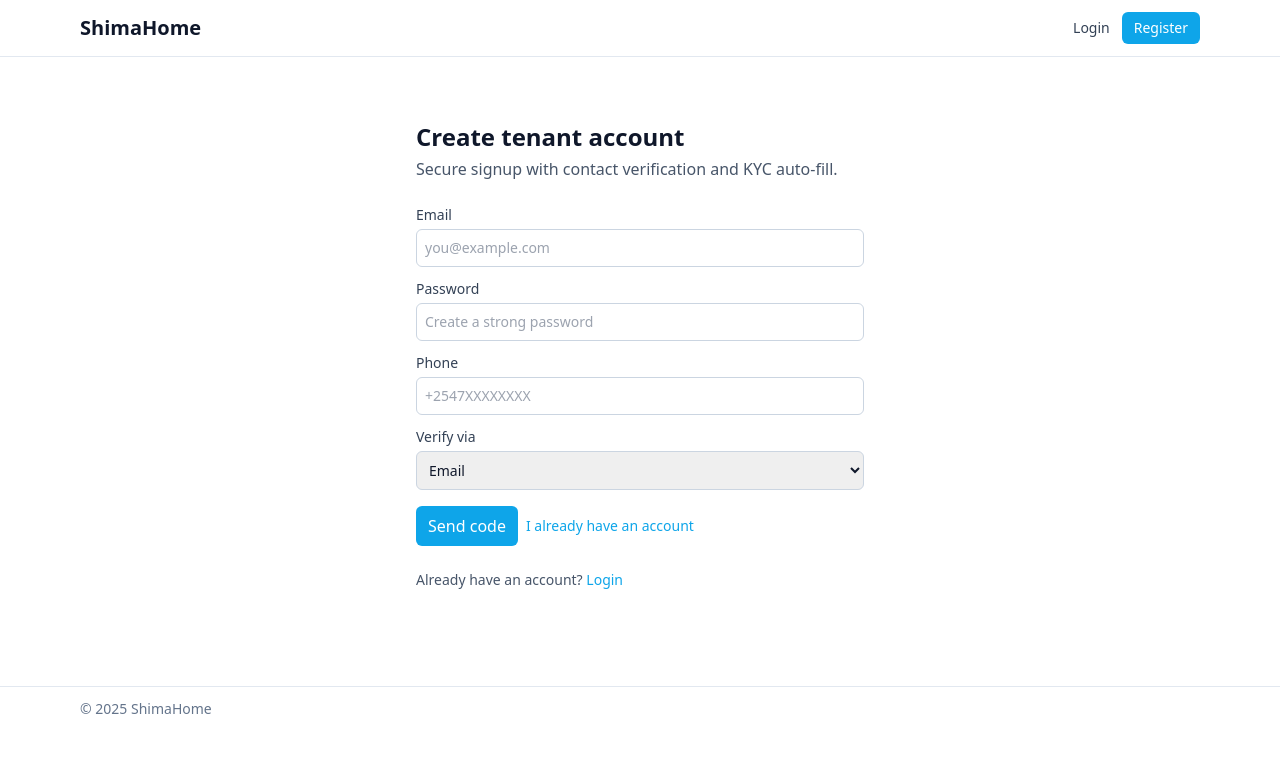
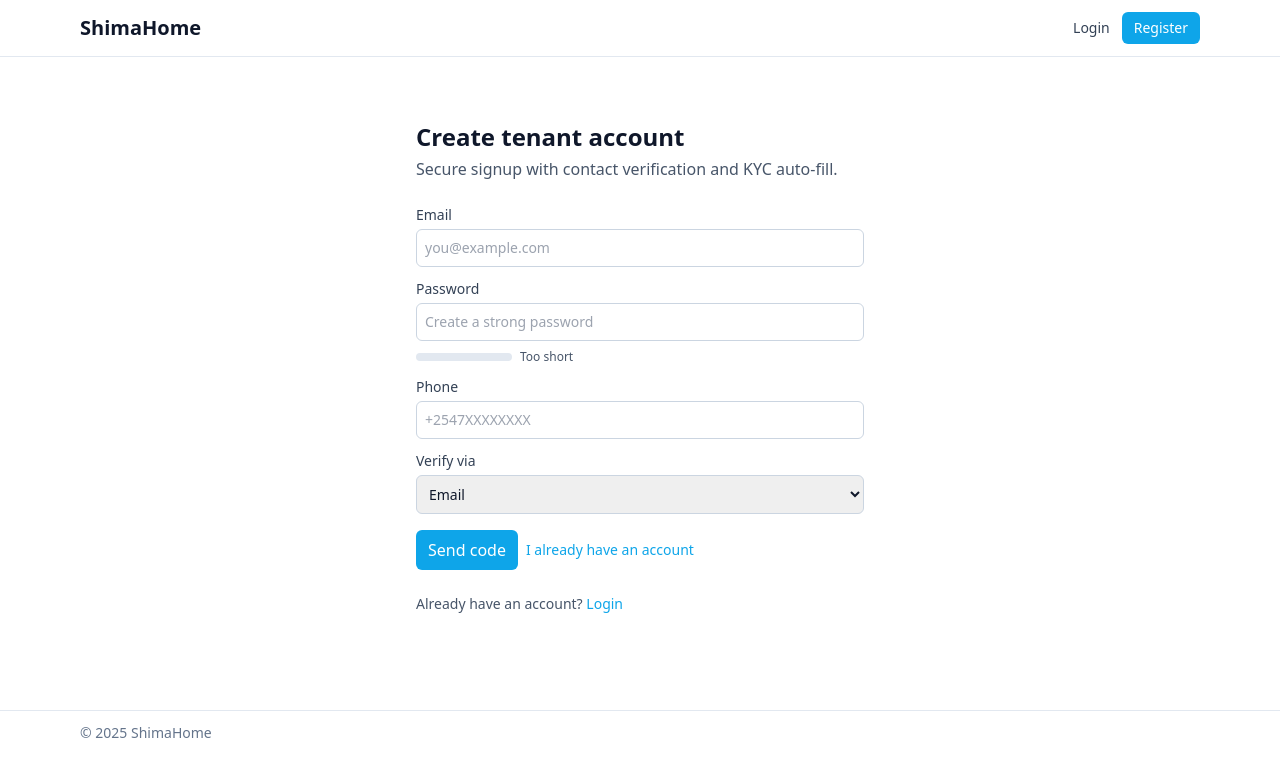
Before and after one commit to shimaness/ShimaHome, a Next.js app in the folder apps/web/: page /register in a window 1280 px wide. Shown: the top 776 px of the page. Built offline with nearby package versions, Linux system fonts and the light colour scheme; no server answers.

Commit message:
feat(auth): tenant signup wizard with OTP + KYC mock and UX enhancements

```diff
--- a/apps/web/app/register/page.tsx
+++ b/apps/web/app/register/page.tsx
@@ -6,6 +6,7 @@ export default function RegisterPage() {
   const [step, setStep] = useState<1 | 2 | 3 | 4>(1);
   const [loading, setLoading] = useState(false);
   const [error, setError] = useState<string | null>(null);
+  const [info, setInfo] = useState<string | null>(null);
 
   // Step 1: basic creds + contact
   const [email, setEmail] = useState('');
@@ -13,6 +14,7 @@ export default function RegisterPage() {
   const [phone, setPhone] = useState('');
   const [channel, setChannel] = useState<'email' | 'phone'>('email');
   const [challengeId, setChallengeId] = useState('');
+  const [resendIn, setResendIn] = useState(0);
 
   // Step 2: OTP
   const [otp, setOtp] = useState('');
@@ -23,9 +25,49 @@ export default function RegisterPage() {
   const [residence, setResidence] = useState('');
   const [dob, setDob] = useState('');
 
+  function validateEmail(v: string) {
+    return /^[^\s@]+@[^\s@]+\.[^\s@]+$/.test(v);
+  }
+
+  function phoneLooksValid(v: string) {
+    return v === '' || /^\+?[0-9\-\s]{9,15}$/.test(v);
+  }
+
+  function passwordScore(v: string) {
+    let score = 0;
+    if (v.length >= 8) score++;
+    if (/[A-Z]/.test(v)) score++;
+    if (/[a-z]/.test(v)) score++;
+    if (/[0-9]/.test(v)) score++;
+    if (/[^A-Za-z0-9]/.test(v)) score++;
+    return Math.min(score, 5);
+  }
+
+  const passScore = passwordScore(password);
+  const passLabel = ['Too short', 'Weak', 'Fair', 'Good', 'Strong'][Math.max(0, passScore - 1)] || 'Too short';
+  const passBar = ['bg-red-500','bg-orange-500','bg-yellow-500','bg-lime-500','bg-emerald-600'][Math.max(0, passScore - 1)] || 'bg-red-500';
+
   async function sendOtp(e: React.FormEvent) {
     e.preventDefault();
-    setError(null); setLoading(true);
+    setError(null); setInfo(null);
+    // client validation
+    if (!validateEmail(email)) {
+      setError('Enter a valid email address.');
+      return;
+    }
+    if (passScore < 3) {
+      setError('Use a stronger password (8+ chars, mix of cases, numbers, and a symbol).');
+      return;
+    }
+    if (channel === 'phone' && !phone) {
+      setError('Enter your phone number or switch verification channel.');
+      return;
+    }
+    if (!phoneLooksValid(phone)) {
+      setError('Phone number format looks invalid.');
+      return;
+    }
+    setLoading(true);
     try {
       const res = await fetch('/api/verify/send-otp', {
         method: 'POST',
@@ -35,6 +77,14 @@ export default function RegisterPage() {
       const data = await res.json();
       if (!res.ok || !data.challengeId) throw new Error(data?.error || 'Failed to send code');
       setChallengeId(data.challengeId);
+      setInfo('Verification code sent. It may take a few seconds to arrive.');
+      setResendIn(30);
+      const timer = setInterval(() => {
+        setResendIn((s) => {
+          if (s <= 1) { clearInterval(timer); return 0; }
+          return s - 1;
+        });
+      }, 1000);
       setStep(2);
     } catch (err: any) {
       setError(err.message || 'Failed to send code');
@@ -45,7 +95,7 @@ export default function RegisterPage() {
 
   async function confirmOtp(e: React.FormEvent) {
     e.preventDefault();
-    setError(null); setLoading(true);
+    setError(null); setInfo(null); setLoading(true);
     try {
       const res = await fetch('/api/verify/confirm-otp', {
         method: 'POST',
@@ -54,6 +104,7 @@ export default function RegisterPage() {
       });
       const data = await res.json();
       if (!res.ok || !data.verified) throw new Error(data?.error || 'Invalid code');
+      setInfo('Contact verified. Continue with your details.');
       setStep(3);
     } catch (err: any) {
       setError(err.message || 'Invalid code');
@@ -84,7 +135,7 @@ export default function RegisterPage() {
 
   async function finalizeSignup(e: React.FormEvent) {
     e.preventDefault();
-    setError(null); setLoading(true);
+    setError(null); setInfo(null); setLoading(true);
     try {
       const res = await fetch('/api/auth/register', {
         method: 'POST',
@@ -118,15 +169,21 @@ export default function RegisterPage() {
           <div className="grid gap-3">
             <label className="block text-sm">
               <span className="text-slate-700">Email</span>
-              <input value={email} onChange={(e) => setEmail(e.target.value)} type="email" required className="mt-1 w-full rounded-md border border-slate-300 p-2" placeholder="you@example.com" />
+              <input value={email} onChange={(e) => setEmail(e.target.value)} type="email" required className={`mt-1 w-full rounded-md border p-2 ${email && !validateEmail(email) ? 'border-red-300' : 'border-slate-300'}`} placeholder="you@example.com" />
             </label>
             <label className="block text-sm">
               <span className="text-slate-700">Password</span>
               <input value={password} onChange={(e) => setPassword(e.target.value)} type="password" required className="mt-1 w-full rounded-md border border-slate-300 p-2" placeholder="Create a strong password" />
+              <div className="mt-2 flex items-center gap-2">
+                <div className="h-2 w-24 rounded bg-slate-200 overflow-hidden">
+                  <div className={`h-full ${passBar}`} style={{ width: `${(passScore/5)*100}%` }} />
+                </div>
+                <span className="text-xs text-slate-600">{passLabel}</span>
+              </div>
             </label>
             <label className="block text-sm">
               <span className="text-slate-700">Phone</span>
-              <input value={phone} onChange={(e) => setPhone(e.target.value)} type="tel" className="mt-1 w-full rounded-md border border-slate-300 p-2" placeholder="+2547XXXXXXXX" />
+              <input value={phone} onChange={(e) => setPhone(e.target.value)} type="tel" className={`mt-1 w-full rounded-md border p-2 ${phone && !phoneLooksValid(phone) ? 'border-red-300' : 'border-slate-300'}`} placeholder="+2547XXXXXXXX" />
             </label>
             <label className="block text-sm">
               <span className="text-slate-700">Verify via</span>
@@ -157,6 +214,7 @@ export default function RegisterPage() {
               {loading ? 'Verifying…' : 'Verify'}
             </button>
             <button type="button" onClick={() => setStep(1)} className="text-sm text-slate-600 hover:underline">Back</button>
+            <button type="button" disabled={resendIn>0} onClick={(e)=>sendOtp(e as any)} className="text-sm text-slate-600 hover:underline disabled:opacity-50">{resendIn>0?`Resend in ${resendIn}s`:'Resend code'}</button>
           </div>
         </form>
       )}
@@ -205,6 +263,10 @@ export default function RegisterPage() {
         </div>
       )}
 
+      {info && (
+        <div className="mt-4 rounded-md border border-blue-200 bg-blue-50 p-3 text-sm text-blue-700">{info}</div>
+      )}
+
       <p className="text-sm text-slate-600 mt-6">
         Already have an account? <a href="/login" className="text-brand hover:underline">Login</a>
       </p>
```
